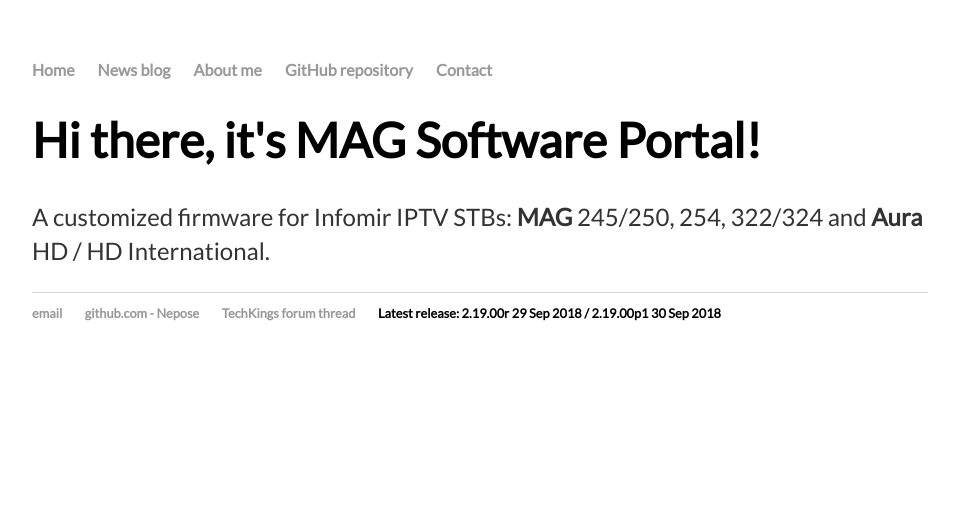
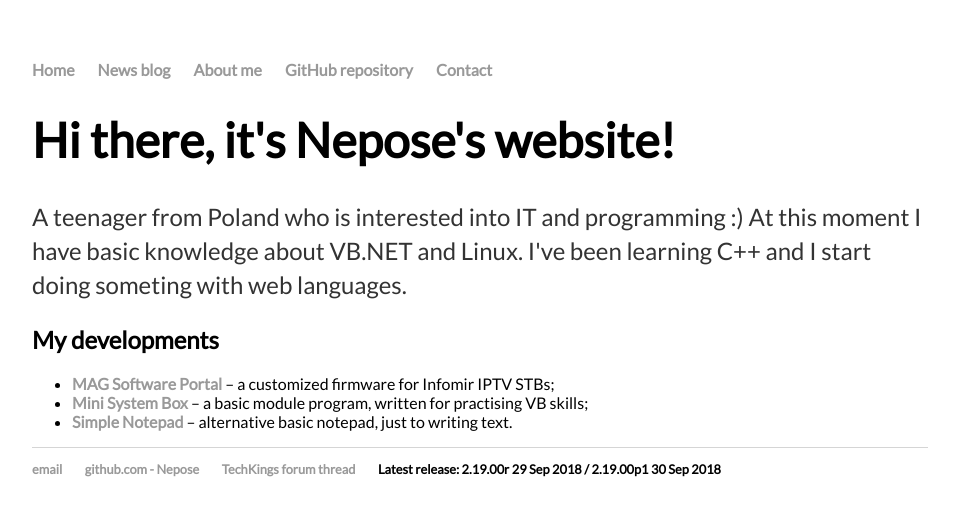
Before and after one commit to Nepose/nepose.github.io, a Jekyll site: the page built from index.html, in a window 1280 px wide. Shown: the top 516 px of the page, without its empty margins (160-1119 px from the left). Built offline with Jekyll 4.4.1, drawn with Linux system fonts in a browser that asks for light colours.

Commit message:
Making new structure of website

```diff
--- a/index.html
+++ b/index.html
@@ -3,6 +3,12 @@
 title: MAG Software Portal
 ---
 <div class="blurb">
-	<h1>Hi there, it's MAG Software Portal!</h1>
-	<p>A customized firmware for Infomir IPTV STBs: <b>MAG</b> 245/250, 254, 322/324 and <b>Aura</b> HD / HD International.</p>
+	<h1>Hi there, it's Nepose's website!</h1>
+	<p>A teenager from Poland who is interested into IT and programming :) At this moment I have basic knowledge about VB.NET and Linux. I've been learning C++ and I start doing someting with web languages.</p>
+	<h2>My developments</h2>
+	<ul>
+		<li><a href="/MAG_Software_Portal"><strong>MAG Software Portal</strong></a> – a customized firmware for Infomir IPTV STBs;
+		<li><a href="/MiniSystemBox"><strong>Mini System Box</strong></a> – a basic module program, written for practising VB skills;
+		<li><a href="/SimpleNotepad"><strong>Simple Notepad</strong></a> – alternative basic notepad, just to writing text.</li>
+	</ul>
 </div><!-- /.blurb -->
```
